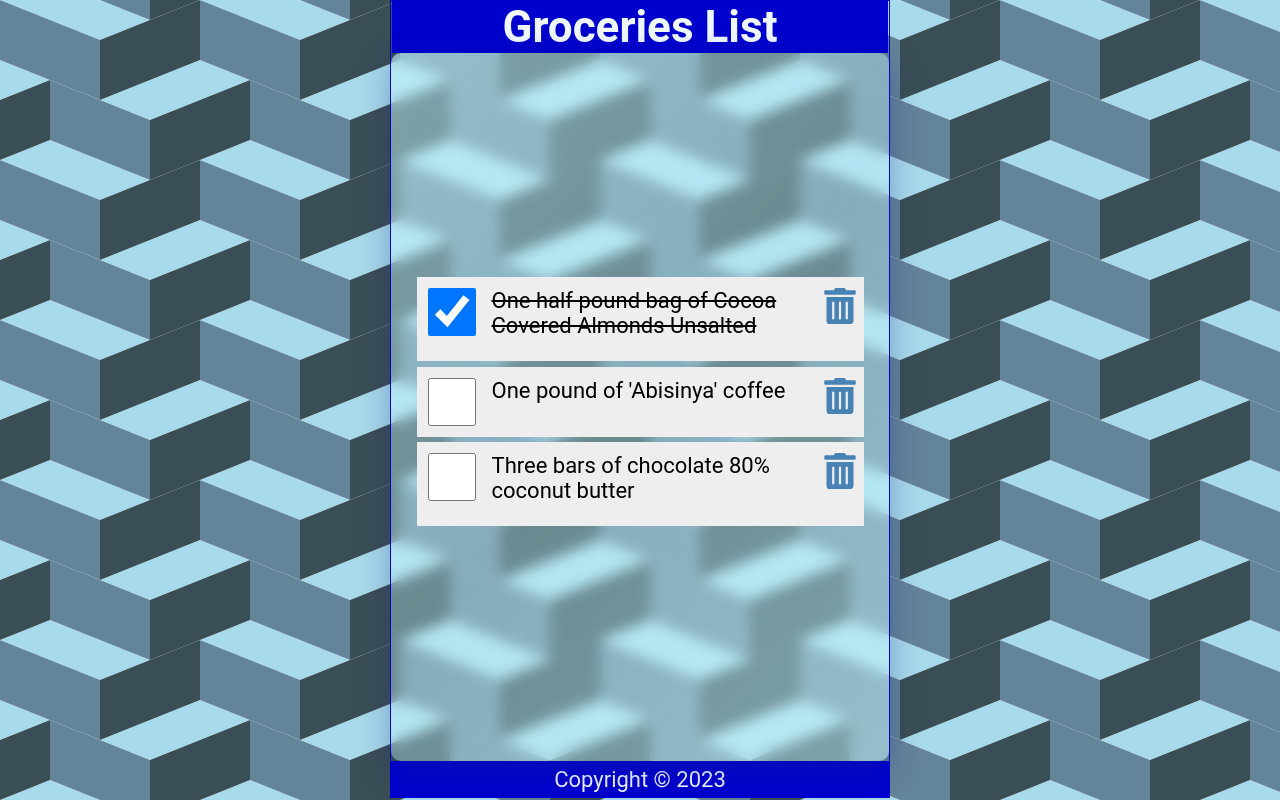
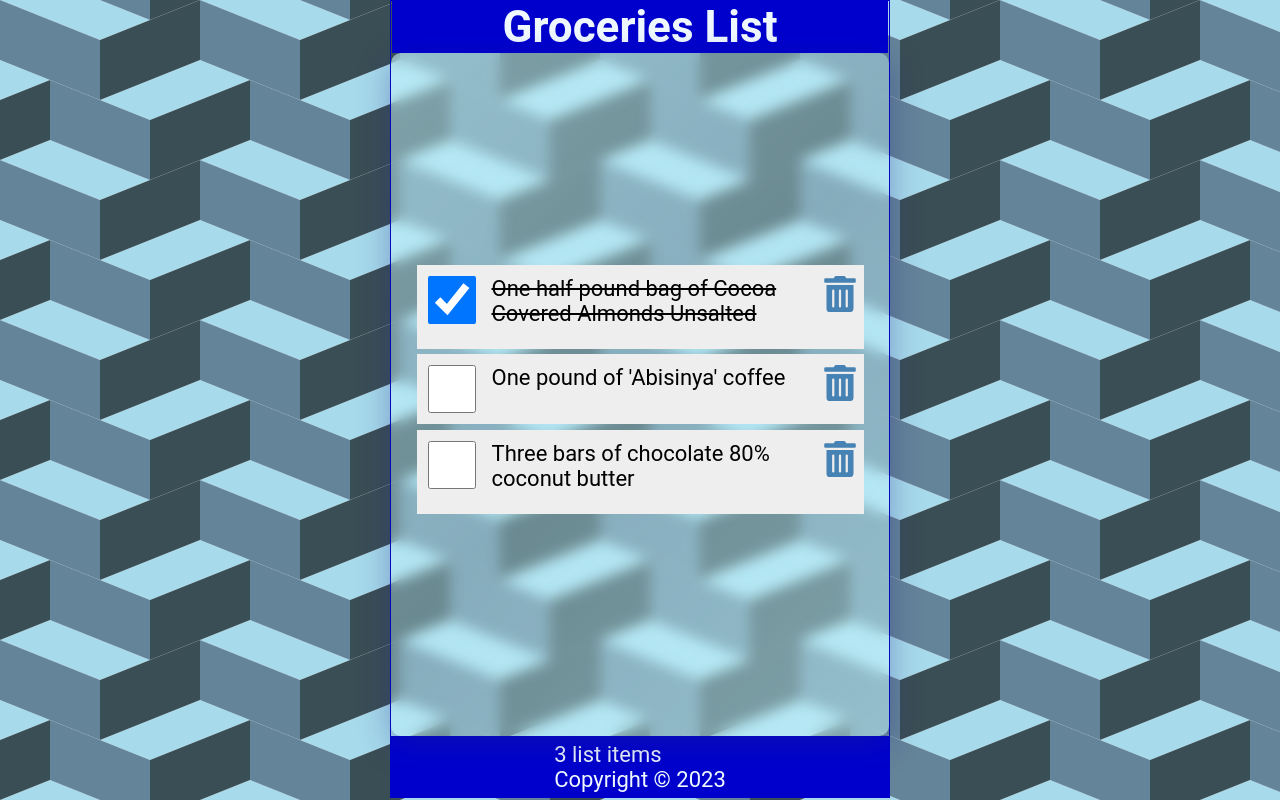
Before and after one commit to VolodymyrSSS/REACT-training, a React (Create React App) app in the folder groceries-list/: page / in a window 1280 px wide. Built offline with nearby package versions, Linux system fonts and the light colour scheme; the HTML template or start-up script is replaced by a standard one.

Commit message:
using props

```diff
--- a/groceries-list/src/App.js
+++ b/groceries-list/src/App.js
@@ -1,13 +1,52 @@
+import React, { useState } from 'react';
+
 import Header from './Header';
 import Content from './Content';
 import Footer from './Footer';
 
 function App() {
+  const [items, setItems] = useState([
+    {
+      id: 1,
+      checked: true,
+      item: 'One half pound bag of Cocoa Covered Almonds Unsalted',
+    },
+    {
+      id: 2,
+      checked: false,
+      item: "One pound of 'Abisinya' coffee",
+    },
+    {
+      id: 3,
+      checked: false,
+      item: 'Three bars of chocolate 80% coconut butter',
+    },
+  ]);
+
+  const handleCheck = (id) => {
+    // create a new array with items which have the opposite state field for checked
+    const listItems = items.map((item) =>
+      item.id === id ? { ...item, checked: !item.checked } : item
+    );
+    setItems(listItems);
+    localStorage.setItem('listItems', JSON.stringify(listItems));
+  };
+
+  const handleDelete = (id) => {
+    const listItems = items.filter((item) => item.id !== id);
+    setItems(listItems);
+    localStorage.setItem('listItems', JSON.stringify(listItems));
+  };
+
   return (
     <div className="App">
-      <Header />
-      <Content />
-      <Footer />
+      <Header title="Groceries List" />
+      <Content
+        items={items}
+        handleCheck={handleCheck}
+        handleDelete={handleDelete}
+      />
+      <Footer length={items.length} />
     </div>
   );
 }
--- a/groceries-list/src/Content.js
+++ b/groceries-list/src/Content.js
@@ -1,66 +1,15 @@
-import React, { useState } from 'react';
-import { FaTrashAlt } from 'react-icons/fa';
+import React from 'react';
+import ItemsList from './ItemsList';
 
-const Content = () => {
-  const [items, setItems] = useState([
-    {
-      id: 1,
-      checked: true,
-      item: 'One half pound bag of Cocoa Covered Almonds Unsalted',
-    },
-    {
-      id: 2,
-      checked: false,
-      item: "One pound of 'Abisinya' coffee",
-    },
-    {
-      id: 3,
-      checked: false,
-      item: 'Three bars of chocolate 80% coconut butter',
-    },
-  ]);
-
-  const handleCheck = (id) => {
-    // create a new array with items which have the opposite state field for checked
-    const listItems = items.map((item) =>
-      item.id === id ? { ...item, checked: !item.checked } : item
-    );
-    setItems(listItems);
-    localStorage.setItem('listItems', JSON.stringify(listItems));
-  };
-
-  const handleDelete = (id) => {
-    const listItems = items.filter((item) => item.id !== id);
-    setItems(listItems);
-    localStorage.setItem('listItems', JSON.stringify(listItems));
-  };
-
+const Content = ({ items, handleCheck, handleDelete }) => {
   return (
     <main className="glassContainer">
       {items.length ? (
-        <ul>
-          {items.map((item) => (
-            <li className="item" key={item.id}>
-              <input
-                type="checkbox"
-                onChange={() => handleCheck(item.id)}
-                checked={item.checked}
-              />
-              <label
-                className="container"
-                style={item.checked ? { textDecoration: 'line-through' } : null}
-                onDoubleClick={() => handleCheck(item.id)}
-              >
-                {item.item}
-              </label>
-              <FaTrashAlt
-                onClick={() => handleDelete(item.id)}
-                role="button"
-                tabIndex="0"
-              />
-            </li>
-          ))}
-        </ul>
+        <ItemsList
+          items={items}
+          handleCheck={handleCheck}
+          handleDelete={handleDelete}
+        />
       ) : (
         <h3 style={{ marginTop: '2rem' }}>Your list is empty.</h3>
       )}
--- a/groceries-list/src/Footer.js
+++ b/groceries-list/src/Footer.js
@@ -1,9 +1,12 @@
 import React from 'react';
 
-const Footer = () => {
+const Footer = ({ length }) => {
   const today = new Date();
   return (
     <footer>
+      <p>
+        {length} list {length === 1 ? 'item' : 'items'}
+      </p>
       <p>Copyright &copy; {today.getFullYear()}</p>
     </footer>
   );
--- a/groceries-list/src/Header.js
+++ b/groceries-list/src/Header.js
@@ -1,11 +1,15 @@
 import React from 'react';
 
-const Header = () => {
+const Header = ({ title }) => {
   return (
     <header>
-      <h1>Groceries List</h1>
+      <h1>{title}</h1>
     </header>
   );
 };
 
+Header.defaultProps = {
+  title: 'Default TITLE',
+};
+
 export default Header;
--- /dev/null
+++ b/groceries-list/src/ItemsList.js
@@ -0,0 +1,19 @@
+import React from 'react';
+import LineItem from './LineItem';
+
+const ItemList = ({ items, handleCheck, handleDelete }) => {
+  return (
+    <ul>
+      {items.map((item) => (
+        <LineItem
+          key={item.id}
+          item={item}
+          handleCheck={handleCheck}
+          handleDelete={handleDelete}
+        />
+      ))}
+    </ul>
+  );
+};
+
+export default ItemList;
--- /dev/null
+++ b/groceries-list/src/LineItem.js
@@ -0,0 +1,29 @@
+import React from 'react';
+import { FaTrashAlt } from 'react-icons/fa';
+
+const LineItem = ({ item, handleCheck, handleDelete }) => {
+  return (
+    <li className="item" key={item.id}>
+      <input
+        type="checkbox"
+        onChange={() => handleCheck(item.id)}
+        checked={item.checked}
+      />
+      <label
+        className="container"
+        style={item.checked ? { textDecoration: 'line-through' } : null}
+        onDoubleClick={() => handleCheck(item.id)}
+      >
+        {item.item}
+      </label>
+      <FaTrashAlt
+        onClick={() => handleDelete(item.id)}
+        role="button"
+        tabIndex="0"
+        aria-label={`Delete ${item.item}`}
+      />
+    </li>
+  );
+};
+
+export default LineItem;
```
